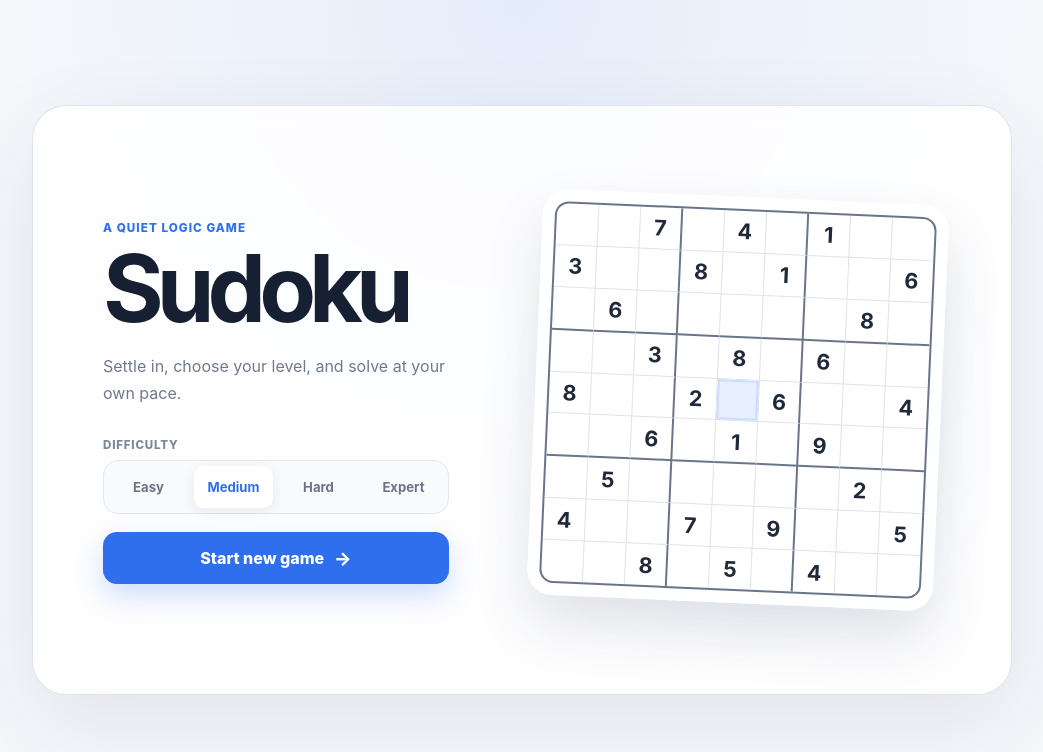
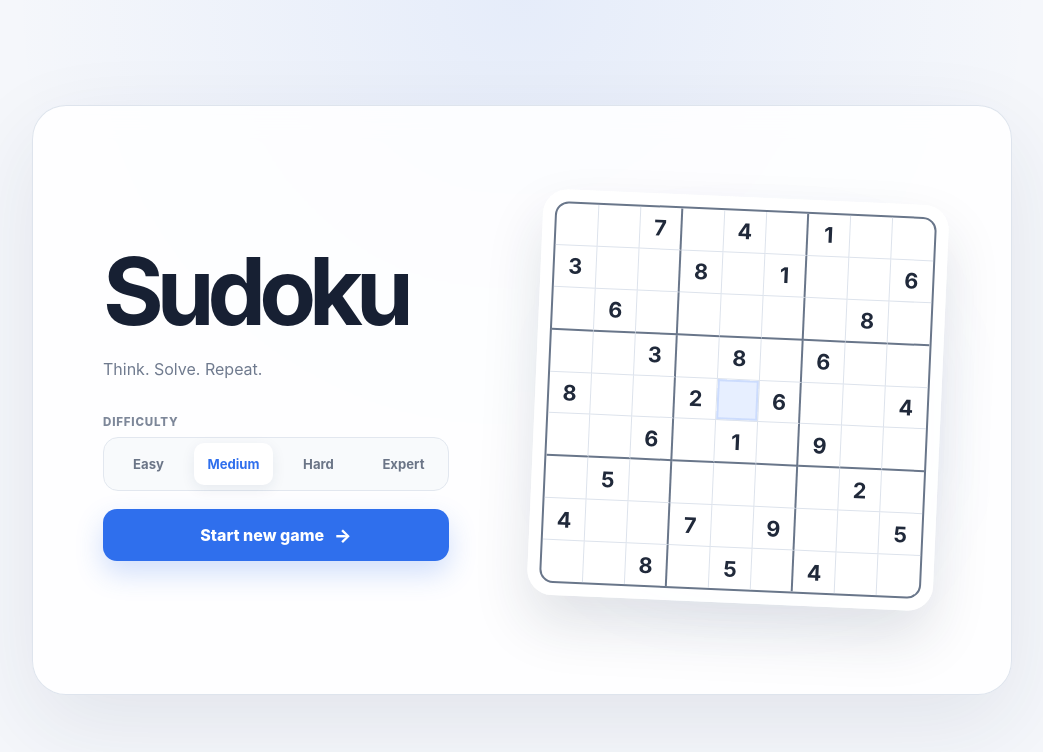
Before and after one commit to mo-seoudi/Sudoku, a React (Vite) app: page / in a window 1280 px wide. Shown: the top 752 px of the page, without its empty margins (118-1161 px from the left). Built offline with nearby package versions, Linux system fonts and the light colour scheme.

Commit message:
Update LandingPage.jsx

```diff
--- a/src/components/LandingPage.jsx
+++ b/src/components/LandingPage.jsx
@@ -21,10 +21,10 @@ export default function LandingPage({
     <main className="landing-shell">
       <section className="landing-card">
         <div className="landing-copy">
-          <span className="landing-kicker">A quiet logic game</span>
+
           <h1 className="landing-title">Sudoku</h1>
           <p className="landing-intro">
-            Settle in, choose your level, and solve at your own pace.
+            Think. Solve. Repeat.
           </p>
 
           <div className="landing-settings">
```
